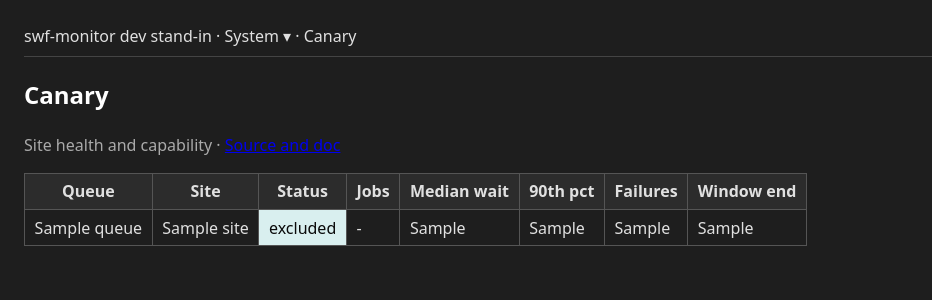
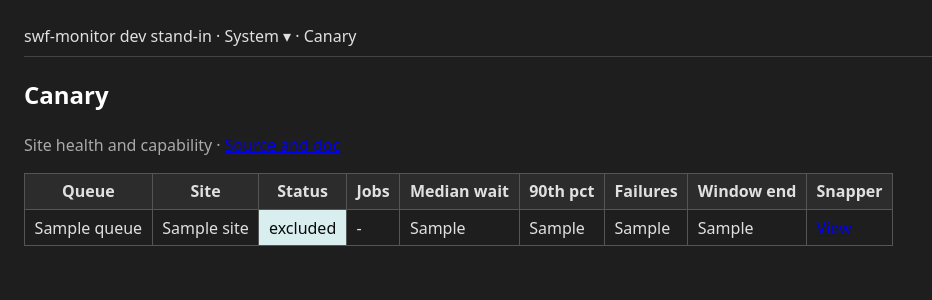
Before and after one commit to BNLNPPS/site-canary, a Django app: template canary/store/templates/canary/canary_page.html in a window 1280 px wide. Shown: the top 300 px of the page, without its empty margins (0-932 px from the left). Run offline with Django 3.2, Linux system fonts and the light colour scheme; the template is opened without the code that fills it: most values are stand-ins (such as "Sample title", 1, 10 or a date in 2020).

Commit message:
Link Canary queues to Snapper

```diff
--- a/canary/store/templates/canary/canary_page.html
+++ b/canary/store/templates/canary/canary_page.html
@@ -16,7 +16,7 @@
       <tr>
         <th>Queue</th><th>Site</th><th>Status</th><th>Jobs</th>
         <th>Median wait</th><th>90th pct</th><th>Failures</th>
-        <th>Window end</th>
+        <th>Window end</th><th>Snapper</th>
       </tr>
     </thead>
     <tbody>
@@ -30,6 +30,7 @@
         <td>{{ row.wait_p90 }}</td>
         <td>{{ row.failure_pct }}</td>
         <td>{{ row.sample.window_end|fmt_dt }}</td>
+        <td><a href="{% url 'snapper_ai:snapper_focus' scope='epicprod' focus_slug='site' %}?site={{ row.queue.name|urlencode }}">View</a></td>
       </tr>
       {% endfor %}
     </tbody>
```
